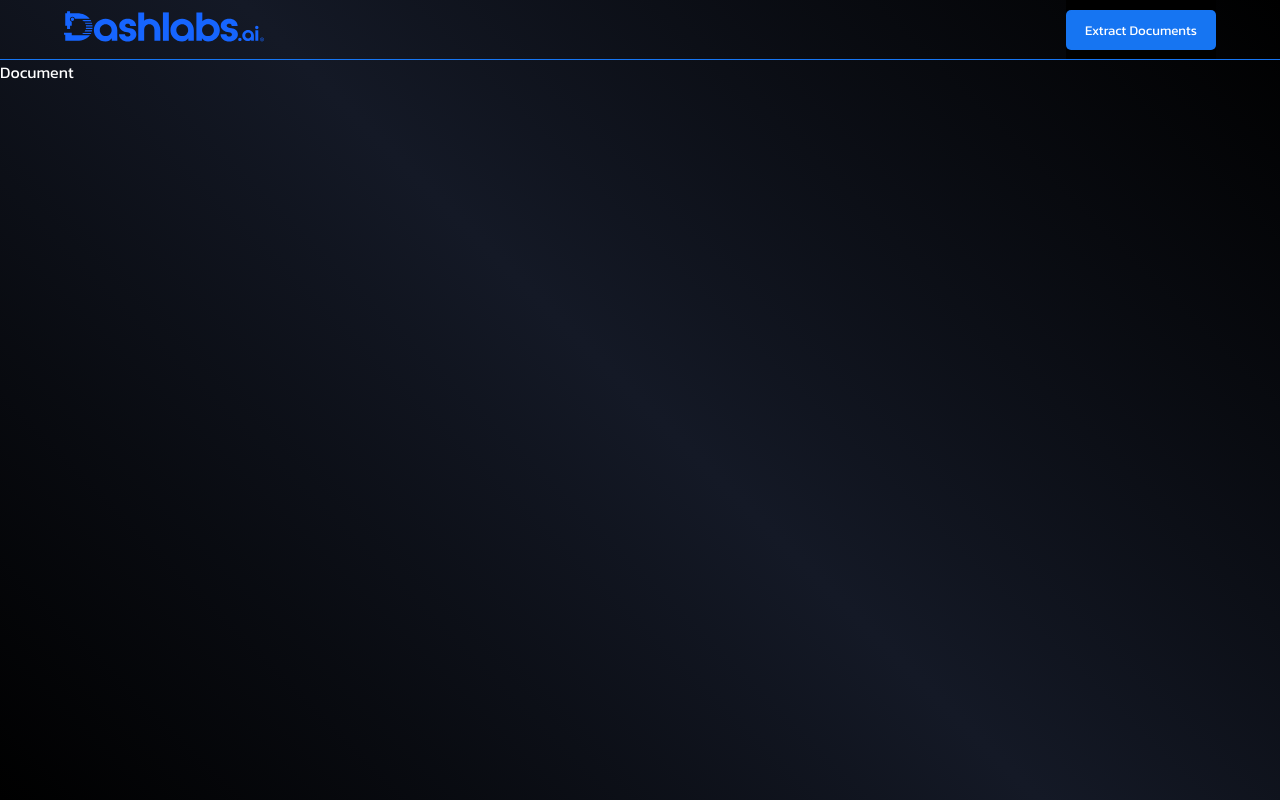
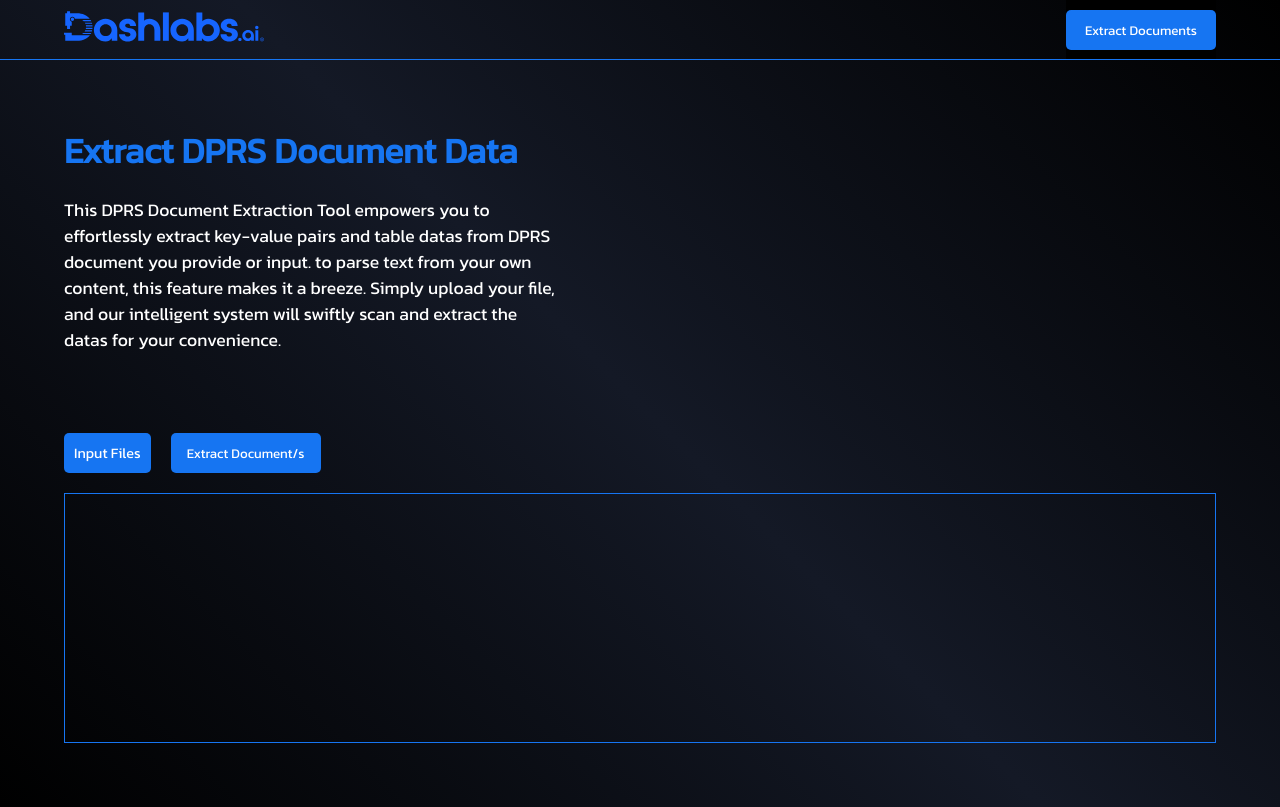
Before and after one commit to Sentinail/kadakareer-dashlab.ai, a React (Create React App) app in the folder client/: page /DOH-PEMER-SB in a window 1280 px wide. Built offline with nearby package versions, Linux system fonts and the light colour scheme.

Commit message:
Created Remaining Client Routes

```diff
--- a/client/src/App.js
+++ b/client/src/App.js
@@ -8,6 +8,9 @@ import Home from './pages/Home'
 import ExtractDPLDocument from './pages/ExtractDPLDocument'
 import ExtractDPSDocument from './pages/ExtractDPSDocument'
 import ExtractMAGEFDocument from './pages/ExtractMAGEFDocument'
+import ExtractDPRSDocument from './pages/ExtractDPRSDocument'
+import ExtractDPRLDocument from './pages/ExtractDPRLDocument'
+import ExtractMAIDocument from './pages/ExtractMAIDocument'
 
 const App = () => {
   const { primaryColor, secondaryColor, tertiaryColor } = useTheme()
@@ -21,9 +24,9 @@ const App = () => {
           <Route path='/home' element={<Home></Home>}></Route>
           <Route path='/extract_document_texts' element={<ExtractAllDocumentTexts></ExtractAllDocumentTexts>}></Route>
           <Route path='/MFOWS-Annex_G-Psychological_Evaluation_Form' element={<ExtractMAGEFDocument></ExtractMAGEFDocument>}></Route>
-          <Route path='/MFOWS-Annex_I-HIVST' element={<p> Document </p>}></Route>
-          <Route path='/DOH-PEMER-SB' element={<p> Document </p>}></Route>
-          <Route path='/DOH-PEMER-LB' element={<p> Document </p>}></Route>
+          <Route path='/MFOWS-Annex_I-HIVST' element={<ExtractMAIDocument></ExtractMAIDocument>}></Route>
+          <Route path='/DOH-PEMER-SB' element={<ExtractDPRSDocument></ExtractDPRSDocument>}></Route>
+          <Route path='/DOH-PEMER-LB' element={<ExtractDPRLDocument></ExtractDPRLDocument>}></Route>
           <Route path='/DOH-PEME-SB' element={<ExtractDPSDocument></ExtractDPSDocument>}></Route>
           <Route path='/DOH-PEME-LB' element={<ExtractDPLDocument></ExtractDPLDocument>}></Route>
         </Routes>
--- /dev/null
+++ b/client/src/pages/ExtractDPRLDocument.js
@@ -0,0 +1,63 @@
+import React, { useState } from "react";
+import { ExtractDocumentPageContainerStyles } from "../styled-components/ExtractAllDocumentTextsStyles";
+import ExtractDocumentDescription from "../components/ExtractDocumentDescription";
+import ExtractionInputSection from "../components/ExtractionInputSection";
+import ExtractionOutputSection from "../components/ExtractionOutputSection";
+
+const ExtractDPRLDocument = () => {
+	const [result, setResult] = useState();
+
+	const handleChange = (key, value) => {
+		setResult((prevResult) => {
+			const updatedResult = { ...prevResult };
+
+			const elementIndex = updatedResult.result.findIndex(
+				(element) => element.page === 1
+			);
+
+			if (elementIndex !== -1) {
+				updatedResult.result[elementIndex].key_values = [
+					[key, value],
+					...updatedResult.result[elementIndex].key_values,
+				];
+
+				return updatedResult;
+			}
+
+			return prevResult;
+		});
+	};
+
+	return (
+		<>
+			<ExtractDocumentPageContainerStyles>
+				<div className="hero_section">
+					<ExtractDocumentDescription
+						title={"Extract DPRL Document Data"}
+					>
+						This DPRL Document Extraction Tool empowers you to effortlessly
+						extract key-value pairs and table datas from DPRL document you provide or input.
+						to parse text from your own content, this feature makes
+						it a breeze. Simply upload your file, and our intelligent system will swiftly scan and extract
+						the datas for your convenience.
+					</ExtractDocumentDescription>
+				</div>
+				<div className="extraction_section">
+					<ExtractionInputSection
+						url={"http://localhost:9000/api/DOH-PEMER-LB"}
+						setResult={setResult}
+					></ExtractionInputSection>
+					{result && (
+						<ExtractionOutputSection
+							result={result}
+							type="DPRL"
+							handleChange={handleChange}
+						></ExtractionOutputSection>
+					)}
+				</div>
+			</ExtractDocumentPageContainerStyles>
+		</>
+	);
+};
+
+export default ExtractDPRLDocument;
--- /dev/null
+++ b/client/src/pages/ExtractDPRSDocument.js
@@ -0,0 +1,63 @@
+import React, { useState } from "react";
+import { ExtractDocumentPageContainerStyles } from "../styled-components/ExtractAllDocumentTextsStyles";
+import ExtractDocumentDescription from "../components/ExtractDocumentDescription";
+import ExtractionInputSection from "../components/ExtractionInputSection";
+import ExtractionOutputSection from "../components/ExtractionOutputSection";
+
+const ExtractDPRSDocument = () => {
+	const [result, setResult] = useState();
+
+	const handleChange = (key, value) => {
+		setResult((prevResult) => {
+			const updatedResult = { ...prevResult };
+
+			const elementIndex = updatedResult.result.findIndex(
+				(element) => element.page === 1
+			);
+
+			if (elementIndex !== -1) {
+				updatedResult.result[elementIndex].key_values = [
+					[key, value],
+					...updatedResult.result[elementIndex].key_values,
+				];
+
+				return updatedResult;
+			}
+
+			return prevResult;
+		});
+	};
+
+	return (
+		<>
+			<ExtractDocumentPageContainerStyles>
+				<div className="hero_section">
+					<ExtractDocumentDescription
+						title={"Extract DPRS Document Data"}
+					>
+						This DPRS Document Extraction Tool empowers you to effortlessly
+						extract key-value pairs and table datas from DPRS document you provide or input.
+						to parse text from your own content, this feature makes
+						it a breeze. Simply upload your file, and our intelligent system will swiftly scan and extract
+						the datas for your convenience.
+					</ExtractDocumentDescription>
+				</div>
+				<div className="extraction_section">
+					<ExtractionInputSection
+						url={"http://localhost:9000/api/DOH-PEMER-SB"}
+						setResult={setResult}
+					></ExtractionInputSection>
+					{result && (
+						<ExtractionOutputSection
+							result={result}
+							type="DPRS"
+							handleChange={handleChange}
+						></ExtractionOutputSection>
+					)}
+				</div>
+			</ExtractDocumentPageContainerStyles>
+		</>
+	);
+};
+
+export default ExtractDPRSDocument;
--- a/client/src/pages/ExtractMAGEFDocument.js
+++ b/client/src/pages/ExtractMAGEFDocument.js
@@ -102,7 +102,7 @@ const ExtractMAGEFDocument = () => {
 				</div>
 				<div className="extraction_section">
 					<ExtractionInputSection
-						url={"http://localhost:9000/api/MFOWS-Annex_I-HIVST"}
+						url={"http://localhost:9000/api/MFOWS-Annex_G-Psychological_Evaluation_Form"}
 						setResult={setResult}
 					></ExtractionInputSection>
 					{result && (
--- /dev/null
+++ b/client/src/pages/ExtractMAIDocument.js
@@ -0,0 +1,63 @@
+import React, { useState } from "react";
+import { ExtractDocumentPageContainerStyles } from "../styled-components/ExtractAllDocumentTextsStyles";
+import ExtractDocumentDescription from "../components/ExtractDocumentDescription";
+import ExtractionInputSection from "../components/ExtractionInputSection";
+import ExtractionOutputSection from "../components/ExtractionOutputSection";
+
+const ExtractMAIDocument = () => {
+	const [result, setResult] = useState();
+
+	const handleChange = (key, value) => {
+		setResult((prevResult) => {
+			const updatedResult = { ...prevResult };
+
+			const elementIndex = updatedResult.result.findIndex(
+				(element) => element.page === 1
+			);
+
+			if (elementIndex !== -1) {
+				updatedResult.result[elementIndex].key_values = [
+					[key, value],
+					...updatedResult.result[elementIndex].key_values,
+				];
+
+				return updatedResult;
+			}
+
+			return prevResult;
+		});
+	};
+
+	return (
+		<>
+			<ExtractDocumentPageContainerStyles>
+				<div className="hero_section">
+					<ExtractDocumentDescription
+						title={"Extract MAI Document Data"}
+					>
+						This MAI Document Extraction Tool empowers you to effortlessly
+						extract key-value pairs and table datas from MAI document you provide or input.
+						to parse text from your own content, this feature makes
+						it a breeze. Simply upload your file, and our intelligent system will swiftly scan and extract
+						the datas for your convenience.
+					</ExtractDocumentDescription>
+				</div>
+				<div className="extraction_section">
+					<ExtractionInputSection
+						url={"http://localhost:9000/api/MFOWS-Annex_I-HIVST"}
+						setResult={setResult}
+					></ExtractionInputSection>
+					{result && (
+						<ExtractionOutputSection
+							result={result}
+							type="MAI"
+							handleChange={handleChange}
+						></ExtractionOutputSection>
+					)}
+				</div>
+			</ExtractDocumentPageContainerStyles>
+		</>
+	);
+};
+
+export default ExtractMAIDocument;
```
